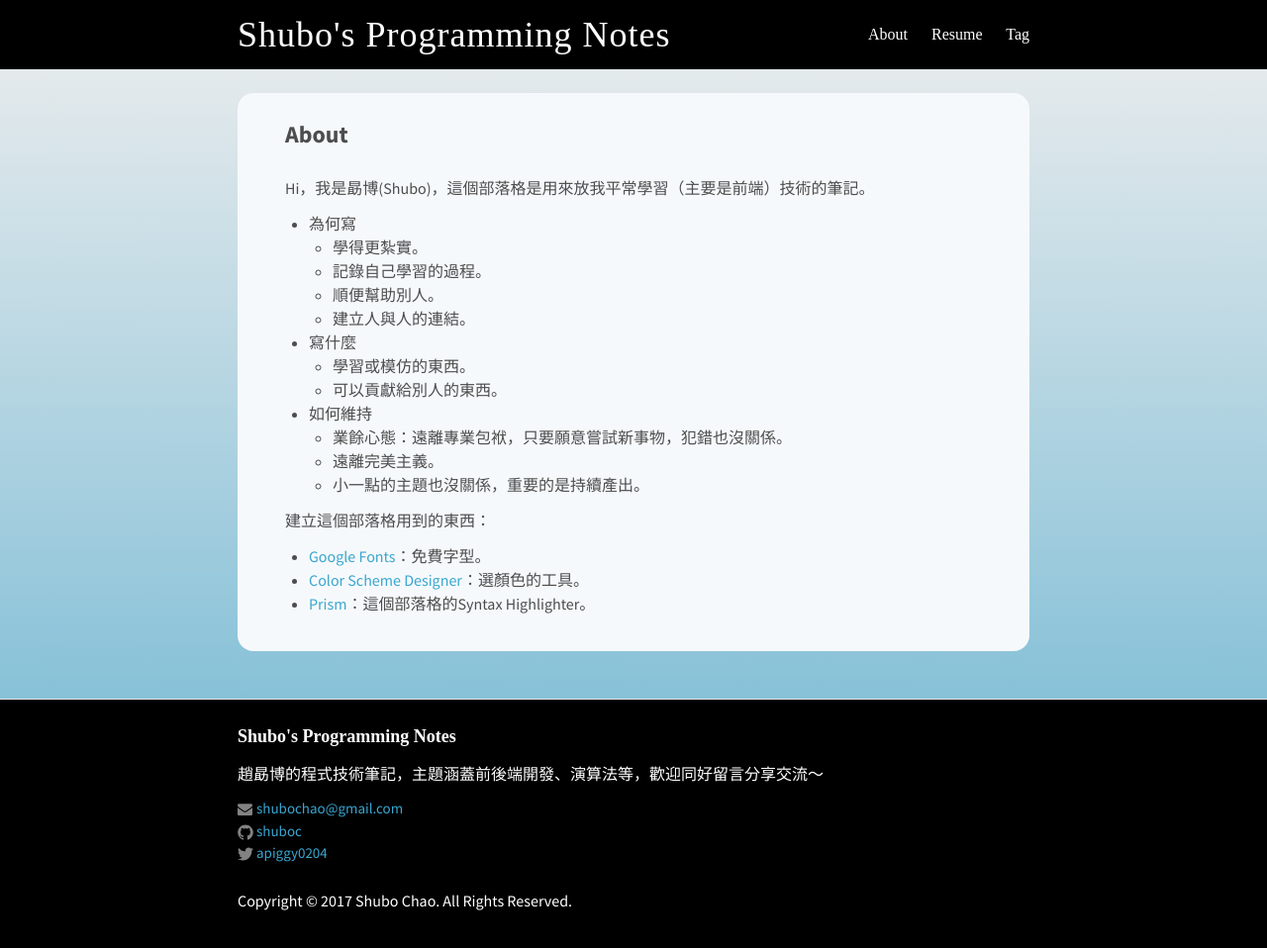
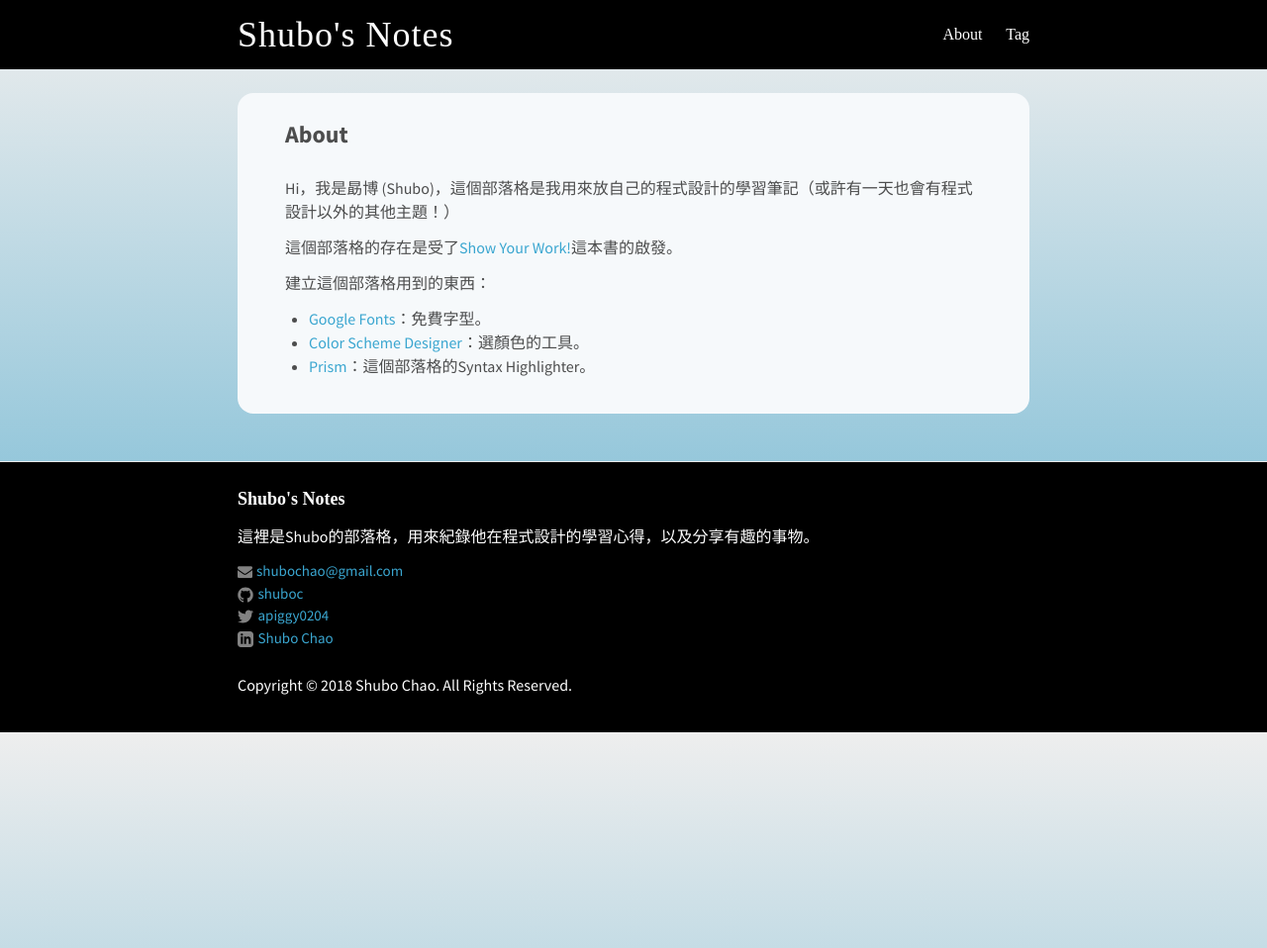
Before and after one commit to shuboc/shuboc.github.io, a Jekyll site: the page built from about.md, in a window 1280 px wide. Shown: the whole page at 99% size. Built offline with Jekyll 4.4.1, drawn with Linux system fonts in a browser that asks for light colours; nearby versions of some CDN libraries; some web fonts are replaced; library files that are not in the unit come from our copies; after the commit the page ends 900 px from its top, so only the background shows below that.

Commit message:
First update in 2018

```diff
--- a/_config.yml
+++ b/_config.yml
@@ -7,10 +7,10 @@
 
 # Site settings
 # title: "{name: \"趙勗博\"}"
-title: "Shubo's Programming Notes"
+title: "Shubo's Notes"
 email: shubochao@gmail.com
 description: > # this means to ignore newlines until "baseurl:"
-  趙勗博的程式技術筆記，主題涵蓋前後端開發、演算法等，歡迎同好留言分享交流～
+  這裡是Shubo的部落格，用來紀錄他在程式設計的學習心得，以及分享有趣的事物。
 baseurl: "" # the subpath of your site, e.g. /blog
 url: "http://shubo.io" # the base hostname & protocol for your site
 twitter:
@@ -20,12 +20,13 @@ social:
   links:
     - https://twitter.com/apiggy0204
     - https://www.facebook.com/chris.chao.10
-    - https://www.linkedin.com/in/shu-bo-chao-a0a97a8b/
+    - https://www.linkedin.com/in/shubo-chao-a0a97a8b/
     - https://github.com/shuboc
 
 twitter_username: apiggy0204
 github_username:  shuboc
 facebook_username: chris.chao.10
+linkedin_username: shubo-chao-a0a97a8b
 
 # Build settings
 gems:
--- a/_includes/footer.html
+++ b/_includes/footer.html
@@ -25,11 +25,17 @@
             {% include icon-twitter.html username=site.twitter_username %}
           </li>
           {% endif %}
+
+          {% if site.linkedin_username %}
+          <li>
+            {% include icon-linkedin.html username=site.linkedin_username %}
+          </li>
+          {% endif %}
         </ul>
       </div>
     </div>
 
-    <p>Copyright © 2017 Shubo Chao. All Rights Reserved.</p>
+    <p>Copyright © 2018 Shubo Chao. All Rights Reserved.</p>
 
   </div>
 </footer>
--- /dev/null
+++ b/_includes/icon-linkedin.html
@@ -0,0 +1 @@
+<a href="https://www.linkedin.com/in/{{ include.username }}"><span class="icon icon--linkedin">{% include icon-linkedin.svg %}</span><span class="username">Shubo Chao</span></a>
--- a/_sass/_base.scss
+++ b/_sass/_base.scss
@@ -200,6 +200,12 @@ table {
 /**
  * Icons
  */
+
+span.icon {
+    display: inline-block;
+    margin-right: 0.3em;
+}
+
 .icon {
 
     > svg {
--- a/about.md
+++ b/about.md
@@ -4,22 +4,9 @@ title: About
 permalink: /author/shubo/
 ---
 
-Hi，我是勗博(Shubo)，這個部落格是用來放我平常學習（主要是前端）技術的筆記。
+Hi，我是勗博 (Shubo)，這個部落格是我用來放自己的程式設計的學習筆記（或許有一天也會有程式設計以外的其他主題！）
 
-* 為何寫
-	* 學得更紮實。
-	* 記錄自己學習的過程。
-	* 順便幫助別人。
-	* 建立人與人的連結。
-
-* 寫什麼
-	* 學習或模仿的東西。
-	* 可以貢獻給別人的東西。
-
-* 如何維持
-	* 業餘心態：遠離專業包袱，只要願意嘗試新事物，犯錯也沒關係。
-	* 遠離完美主義。
-	* 小一點的主題也沒關係，重要的是持續產出。
+這個部落格的存在是受了[Show Your Work!](http://www.books.com.tw/products/0010650214?loc=P_asb_005)這本書的啟發。
 
 建立這個部落格用到的東西：
 
--- a/resume.html
+++ b/resume.html
@@ -1,5 +1,4 @@
 ---
-title: Resume
 permalink: /resume/
 ---
 <!DOCTYPE html>
```
Also changed, not shown: _includes/icon-linkedin.svg (added).
